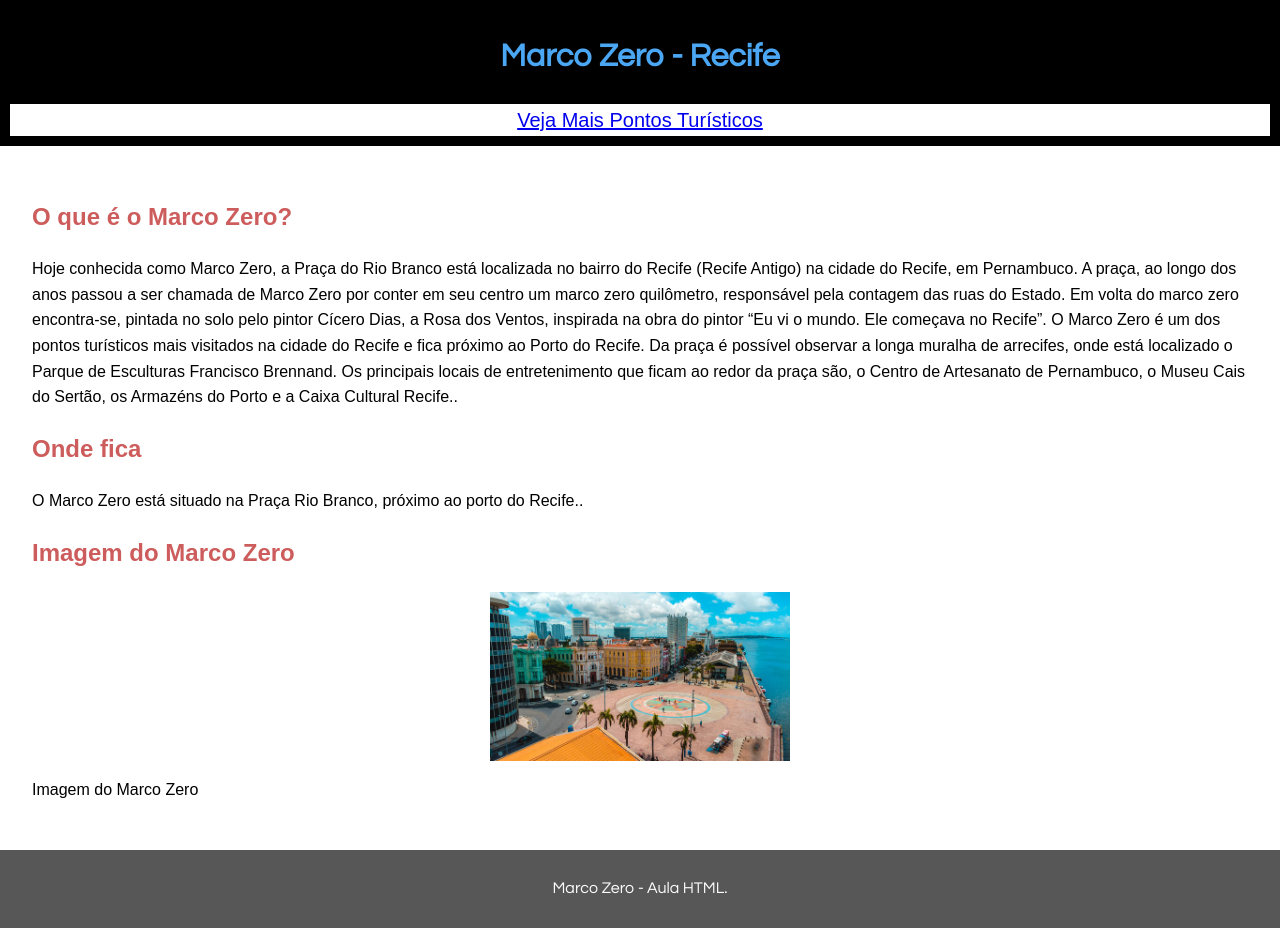
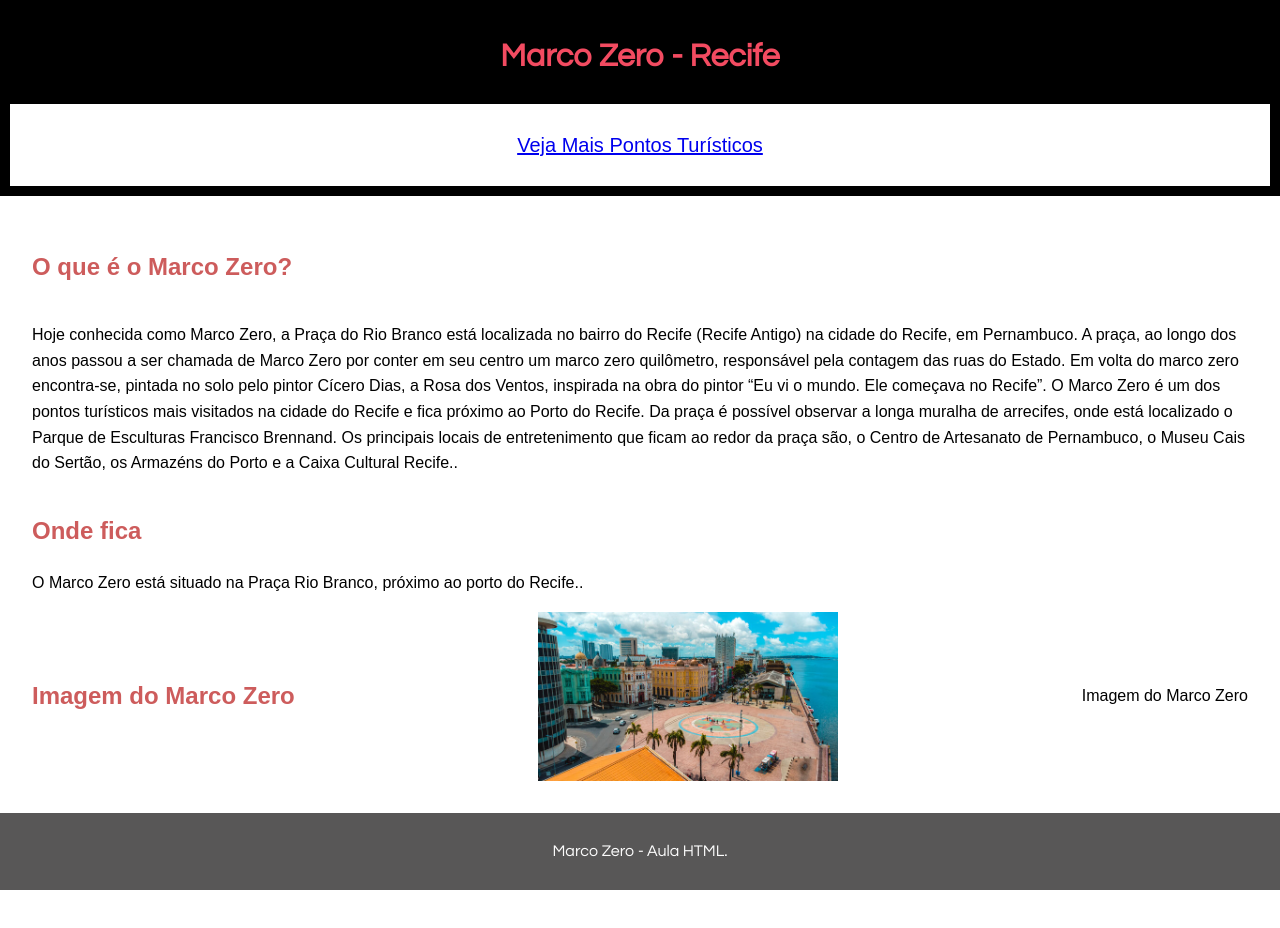
Before and after one commit to phernandocarvalho/aulahtml01, a plain HTML site: page index.html in a window 1280 px wide. After the commit the page ends 890 px from the top, so only its background shows below. Drawn offline with Linux system fonts and the light colour scheme; a web font is replaced by a local one.

Commit message:
uso de flexbox

```diff
--- a/css/style.css
+++ b/css/style.css
@@ -4,7 +4,7 @@
 
 
 h1  {
- color:#4ba7f3;
+ color:#f34b61;
  font-family: "Playwrite US Modern", cursive;
  font-family: "Questrial", sans-serif;
  font-size: 40;
@@ -15,7 +15,7 @@ nav {
     font-family: "Questrial", sans-serif;
     font-size: 20px;
     background-color: white;
-
+    padding: 25px 25px 25px 25px;
 }
 
 h2 {
@@ -33,6 +33,7 @@ header {
     color: #ffffff;
     text-align: center;
     padding: 10px;
+
 }
 
 footer {
@@ -52,3 +53,11 @@ img {
     display: block;
     margin: 0 auto;
 }
+
+.flex-container {
+    display: flex;
+    height: 300
+    flex-direction: row;
+    flex-wrap: wrap;
+    align-items: center;
+}
--- a/index.html
+++ b/index.html
@@ -13,12 +13,14 @@
     <header>
         <h1>Marco Zero - Recife</h1>
         <nav>
+            <div class="menu">
             <a href="pontos-turisticos.html">Veja Mais Pontos Turísticos</a>
+            </div>
         </nav>
     </header>
 
     <main>
-        <section>
+        <section class="flex-container">
             <h2>O que é o Marco Zero?</h2>
             <p>Hoje conhecida como Marco Zero, a Praça do Rio Branco está localizada no bairro do Recife (Recife Antigo) na cidade do Recife, em Pernambuco. A praça, ao longo dos anos passou a ser chamada de Marco Zero por conter em seu centro um marco zero quilômetro, responsável pela contagem das ruas do Estado. Em volta do marco zero encontra-se, pintada no solo pelo pintor Cícero Dias, a Rosa dos Ventos, inspirada na obra do pintor “Eu vi o mundo. Ele começava no Recife”. O Marco Zero é um dos pontos turísticos mais visitados na cidade do Recife e fica próximo ao Porto do Recife. Da praça é possível observar a longa muralha de arrecifes, onde está localizado o Parque de Esculturas Francisco Brennand. Os principais locais de entretenimento que ficam ao redor da praça são, o Centro de Artesanato de Pernambuco, o Museu Cais do Sertão, os Armazéns do Porto e a Caixa Cultural Recife..</p>
         </section>
@@ -28,7 +30,7 @@
             <p>O Marco Zero está situado na Praça Rio Branco, próximo ao porto do Recife..</p>
         </section>
 
-        <section>
+        <section class="flex-container">
             <h2>Imagem do Marco Zero</h2>
             <img src="/img/marcozero.jpg" alt="Foto do Marco Zero" width="300" height="300">
             <p>Imagem do Marco Zero</p>
```
